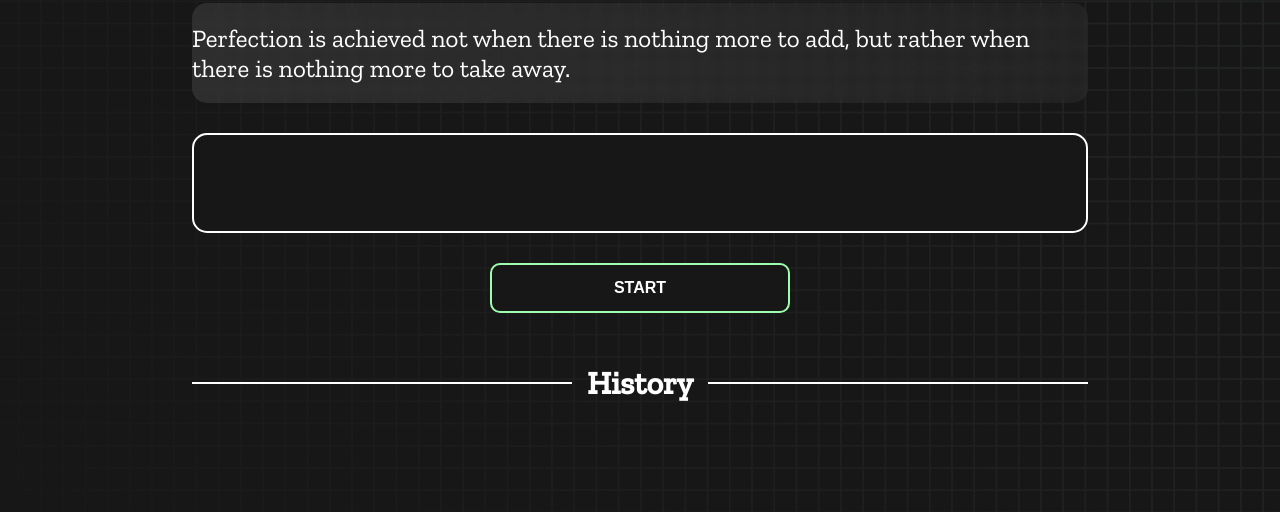
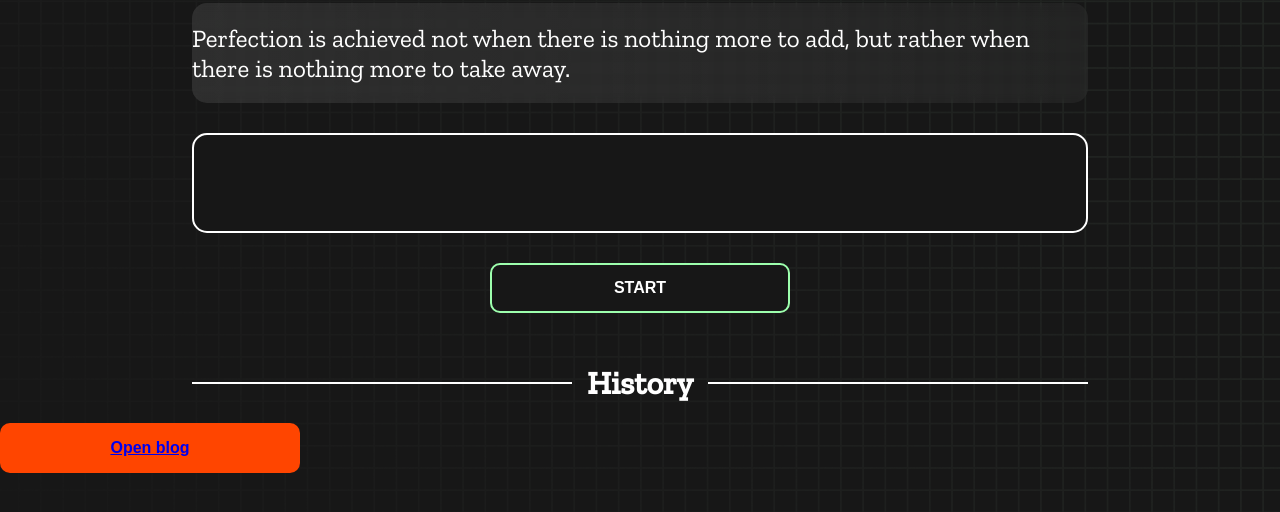
Before and after one commit to farzanaAkter12/b6-type-monster-debug-assignment-farzanaAkter12, a plain HTML site: page index.html in a window 1280 px wide. Shown: the part 116-628 px from the top of the page. Drawn offline with nearby package versions, Linux system fonts and the light colour scheme.

Commit message:
html files connected

```diff
--- a/index.html
+++ b/index.html
@@ -39,7 +39,7 @@
      <div id="modal-background" class="hidden"></div>
     <div id="result" class="hidden"></div>
 
-
+    <button style="background-color: orangered; color:white;border: radius 15px;border:0; text-align:center"><a href="blog.html" >Open blog</a></button>
 
     <script src="./history.js"></script>
     <script src="./script.js"></script>
```
